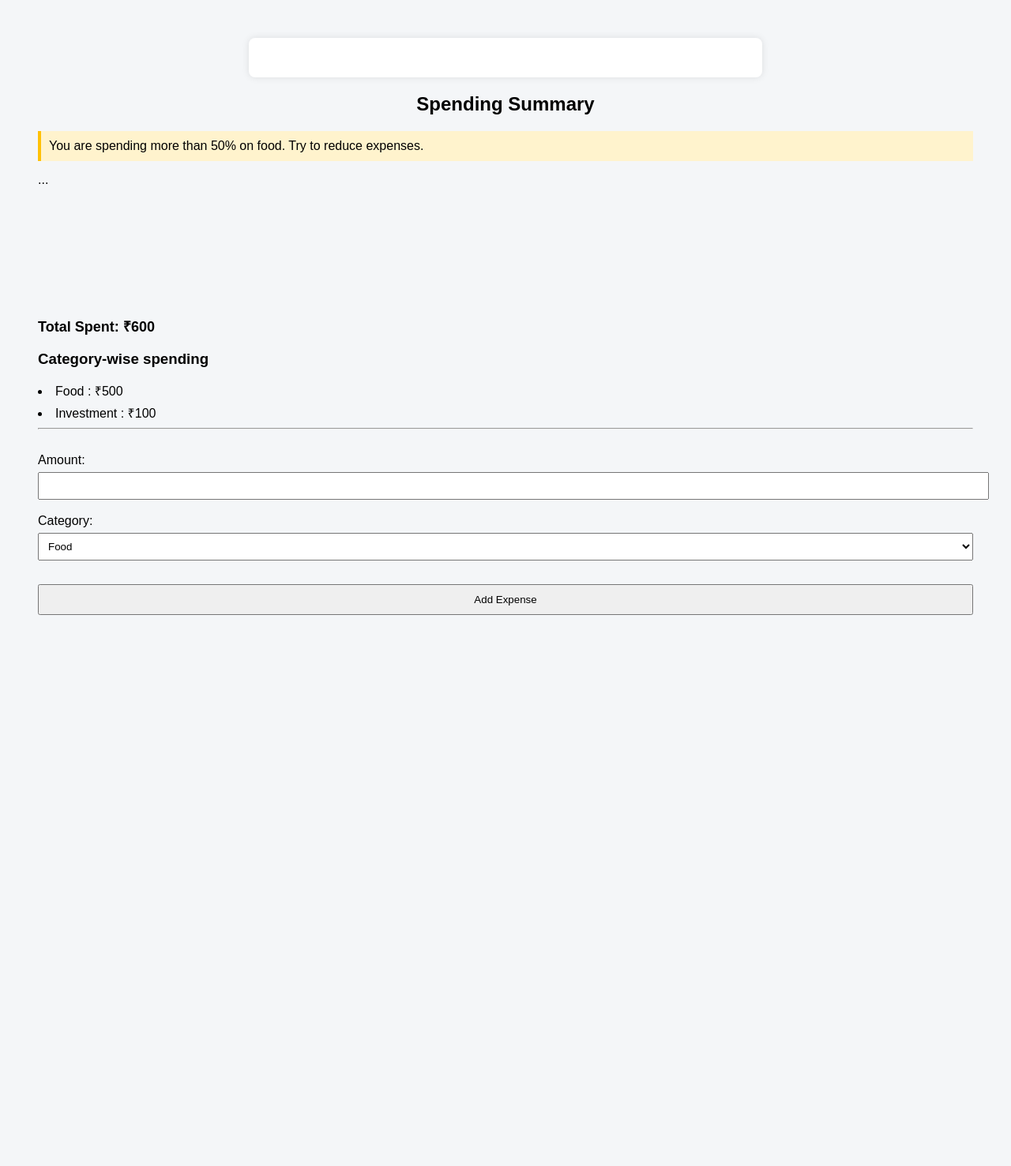
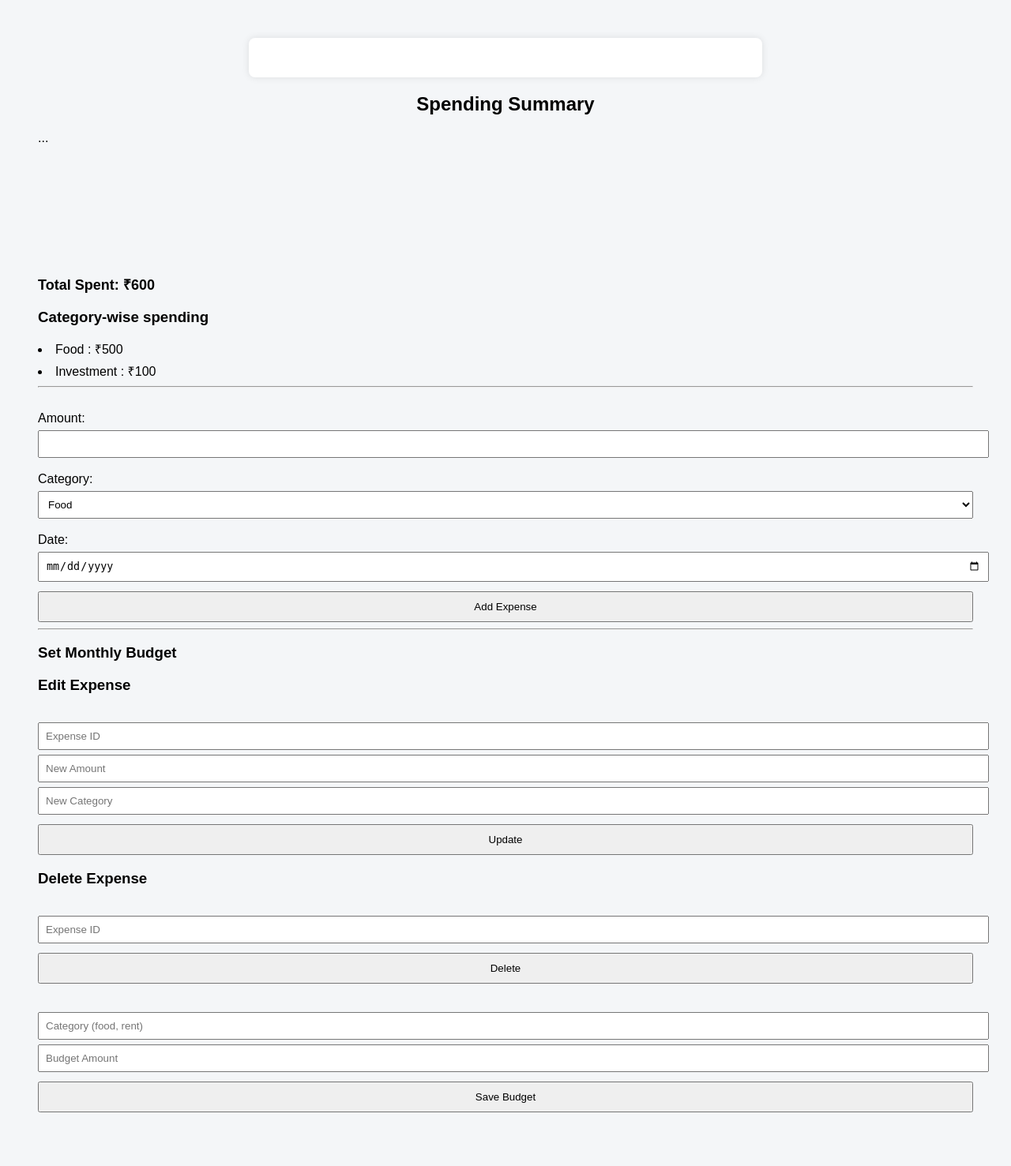
Before and after one commit to Dhanush153212/Finance-Manager-AI, a Flask app: page / in a window 1280 px wide. Shown: the whole page at 79% size. Before the commit the page ends 779 px from the top, so only its background shows below. Run offline with Flask 3, Linux system fonts and the light colour scheme; data comes from the database, SQL or seed files in the repository; data that the repository does not hold is empty; a map, chart or similar area stays blank.

Commit message:
Add edit, delete, date, and budget features

```diff
--- a/app.py
+++ b/app.py
@@ -2,58 +2,110 @@ from flask import Flask, render_template, request,redirect, url_for
 import sqlite3
 import os
 app = Flask(__name__)
+def init_db():
+    conn = sqlite3.connect("finance.db")
+    cur = conn.cursor()
+
+    cur.execute("""
+    CREATE TABLE IF NOT EXISTS expenses(
+        id INTEGER PRIMARY KEY AUTOINCREMENT,
+        amount INTEGER,
+        category TEXT,
+        date TEXT
+    )
+    """)
+
+    cur.execute("""
+    CREATE TABLE IF NOT EXISTS budgets(
+        category TEXT PRIMARY KEY,
+        budget_limit INTEGER
+    )
+    """)
+
+    conn.commit()
+    conn.close()
+
+init_db()
 
 @app.route("/")
 def home():
     conn = sqlite3.connect("finance.db")
     cur = conn.cursor()
 
-    cur.execute(
-        "SELECT category, SUM(amount) FROM expenses GROUP BY category"
-    )
+    # Create table if not exists
+    cur.execute("""
+        CREATE TABLE IF NOT EXISTS expenses(
+            id INTEGER PRIMARY KEY AUTOINCREMENT,
+            amount INTEGER,
+            category TEXT
+        )
+    """)
+
+    # Category totals
+    cur.execute("SELECT category, SUM(amount) FROM expenses GROUP BY category")
     data = cur.fetchall()
+
+    # All expenses
+    cur.execute("SELECT id, amount, category FROM expenses")
+    expenses = cur.fetchall()
+
+    conn.close()
 
     total_spent = sum(row[1] for row in data)
 
-    food = 0
-    investment = 0
-
-    for category, amount in data:
-        if category.lower() == "food":
-            food = amount
-        if category.lower() == "investment":
-            investment = amount
-
     advice = ""
-
-    if total_spent > 0:
-        if food / total_spent > 0.5:
-            advice = "You are spending more than 50% on food. Try to reduce expenses."
-        elif investment / total_spent < 0.2:
-            advice = "Your investment is less than 20%. Consider investing more."
-
-    conn.close()
 
     return render_template(
         "index.html",
         data=data,
+        expenses=expenses,
         total=total_spent,
         advice=advice
     )
-@app.route("/add", methods=["POST"])
-def add_expense():
-    amount = int(request.form["amount"])
+
+@app.route("/edit", methods=["POST"])
+def edit_expense():
+    id = request.form["id"]
+    amount = request.form["amount"]
     category = request.form["category"]
+    date = request.form["date"]
+
+@app.route("/delete", methods=["POST"])
+def delete_expense():
+    id = request.form["id"]
+
+    conn = sqlite3.connect("finance.db")
+    cur = conn.cursor()
+    cur.execute("DELETE FROM expenses WHERE id=?", (id,))
+    conn.commit()
+    conn.close()
+
+    return redirect(url_for("home"))
 
     conn = sqlite3.connect("finance.db")
     cur = conn.cursor()
     cur.execute(
-        "CREATE TABLE IF NOT EXISTS expenses (amount INT, category TEXT)"
+        "UPDATE expenses SET amount=?, category=? WHERE id=?",
+        (amount, category, id)
     )
-    cur.execute(
-        "INSERT INTO expenses VALUES (?, ?)",
-        (amount, category)
-    )
+    conn.commit()
+    conn.close()
+
+    return redirect(url_for("home"))
+
+@app.route("/set-budget", methods=["POST"])
+def set_budget():
+    category = request.form["category"].lower()
+    budget_limit = int(request.form["budget_limit"])
+
+    conn = sqlite3.connect("finance.db")
+    cur = conn.cursor()
+
+    cur.execute("""
+        INSERT OR REPLACE INTO expenses (category, amount, date)
+        VALUES (?, ?, ?)
+    """, (category, budget_limit))
+
     conn.commit()
     conn.close()
 
--- a/templates/index.html
+++ b/templates/index.html
@@ -6,6 +6,13 @@
     <link rel="stylesheet" href="{{url_for('static',filename='style.css')}}">
 </head>
 <body>
+    {% if warnings %}
+    <div style="color: red;">
+        {% for w in warnings %}
+            <p>⚠️ {{ w }}</p>
+        {% endfor %}
+    </div>
+{% endif %}
 <div class="container"></div></body>
 <div class="summary">
 <h2>Spending Summary</h2>
@@ -39,8 +46,31 @@
         <option>Investment</option>
     </select>
     <br><br>
+<label>Date:</label>
+<input type="date" name="date" required>
+    <button type="submit">Add Expense</button>
+</form>
+<hr>
 
-    <button type="submit">Add Expense</button>
+<h3>Set Monthly Budget</h3>
+<h3>Edit Expense</h3>
+<form action="/edit" method="post">
+    <input type="number" name="id" placeholder="Expense ID" required>
+    <input type="number" name="amount" placeholder="New Amount" required>
+    <input type="text" name="category" placeholder="New Category" required>
+    <button type="submit">Update</button>
+</form>
+
+<h3>Delete Expense</h3>
+<form action="/delete" method="post">
+    <input type="number" name="id" placeholder="Expense ID" required>
+    <button type="submit">Delete</button>
+</form>
+
+<form action="/set-budget" method="post">
+    <input type="text" name="category" placeholder="Category (food, rent)" required>
+    <input type="number" name="budget_limit" placeholder="Budget Amount" required>
+    <button type="submit">Save Budget</button>
 </form>
 <script>
     const labels = [
```
